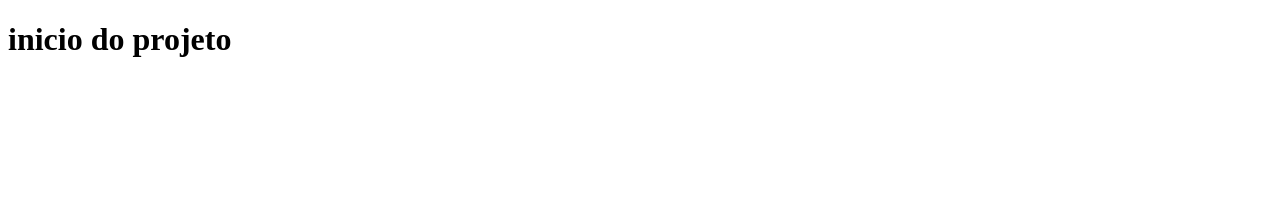
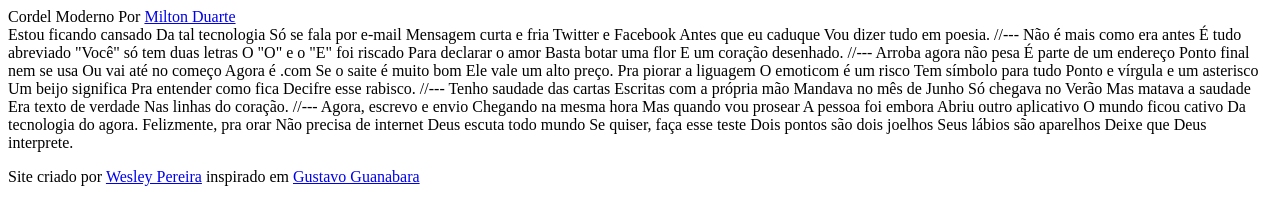
Before and after one commit to wesleyp846/cordelModerno, a plain HTML site: page index.html in a window 1280 px wide. Drawn offline with Linux system fonts and the light colour scheme.

Commit message:
Conteudo em texto

```diff
--- a/index.html
+++ b/index.html
@@ -7,6 +7,79 @@
     <title>Document</title>
 </head>
 <body>
-    <H1>inicio do projeto</H1>
+    <header>
+        Cordel Moderno
+        Por <a href="https://www.recantodasletras.com.br/poesias/3186743" target="_blank">Milton Duarte</a>
+    </header>
+
+    Estou ficando cansado
+    Da tal tecnologia
+    Só se fala por e-mail
+    Mensagem curta e fria
+    Twitter e Facebook
+    Antes que eu caduque
+    Vou dizer tudo em poesia.
+
+    //---
+
+    Não é mais como era antes
+    É tudo abreviado
+    "Você" só tem duas letras
+    O "O" e o "E" foi riscado
+    Para declarar o amor
+    Basta botar uma flor
+    E um coração desenhado.
+
+    //---
+
+    Arroba agora não pesa
+    É parte de um endereço
+    Ponto final nem se usa
+    Ou vai até no começo
+    Agora é .com
+    Se o saite é muito bom
+    Ele vale um alto preço.
+
+    Pra piorar a liguagem
+    O emoticom é um risco
+    Tem símbolo para tudo
+    Ponto e vírgula e um asterisco
+    Um beijo significa
+    Pra entender como fica
+    Decifre esse rabisco.
+
+    //---
+
+    Tenho saudade das cartas
+    Escritas com a própria mão
+    Mandava no mês de Junho
+    Só chegava no Verão
+    Mas matava a saudade
+    Era texto de verdade
+    Nas linhas do coração.
+
+    //---
+
+    Agora, escrevo e envio
+    Chegando na mesma hora
+    Mas quando vou prosear
+    A pessoa foi embora
+    Abriu outro aplicativo
+    O mundo ficou cativo
+    Da tecnologia do agora.
+
+    Felizmente, pra orar
+    Não precisa de internet
+    Deus escuta todo mundo
+    Se quiser, faça esse teste
+    Dois pontos são dois joelhos
+    Seus lábios são aparelhos
+    Deixe que Deus interprete.
+
+    <footer>
+        <p>
+            Site criado por <a href="https://github.com/wesleyp846" target="_blank">Wesley Pereira</a> inspirado em <a href="https://github.com/gustavoguanabara" target="_blank">Gustavo Guanabara</a>
+        </p>
+    </footer>
 </body>
 </html>
```
